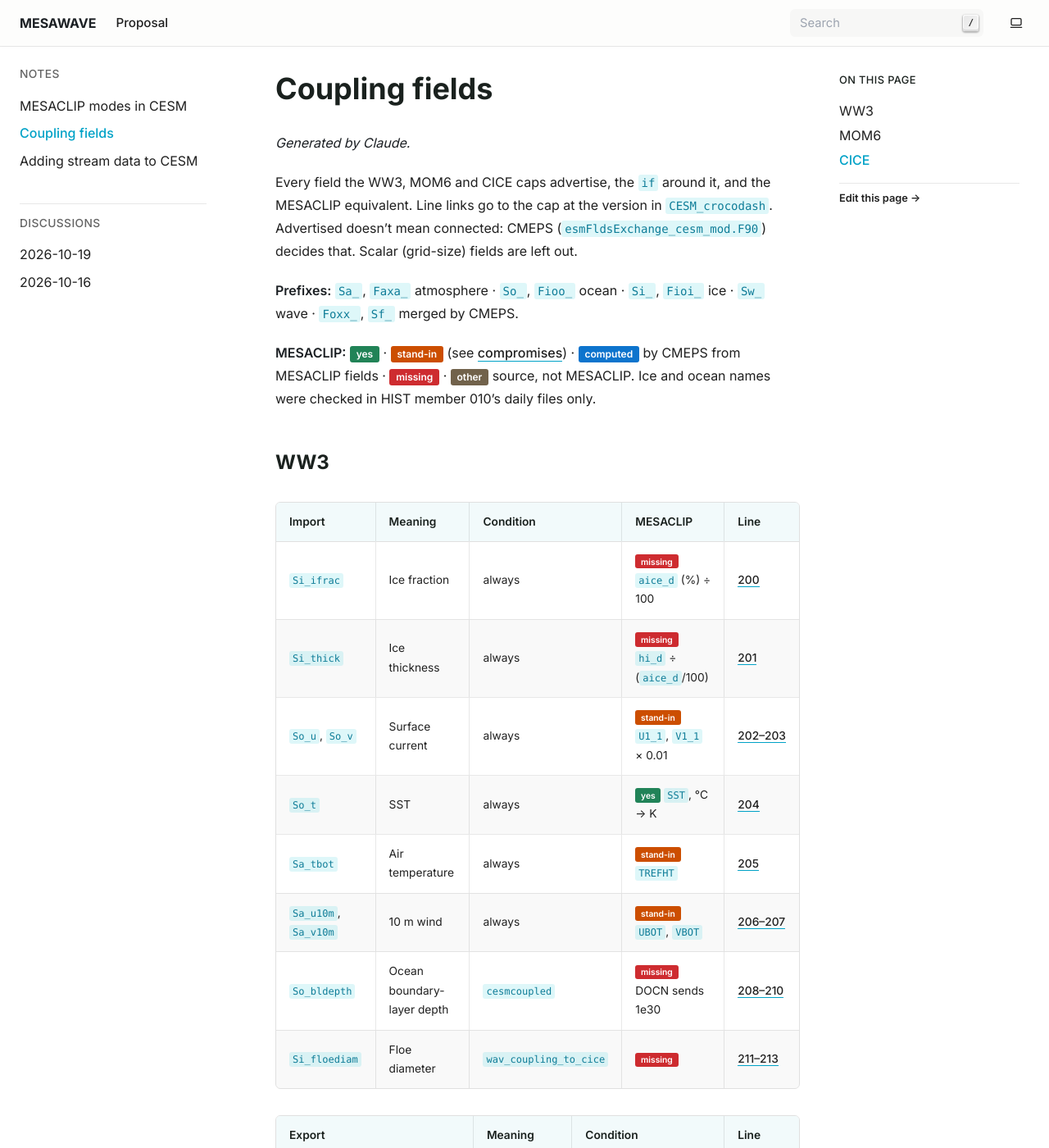
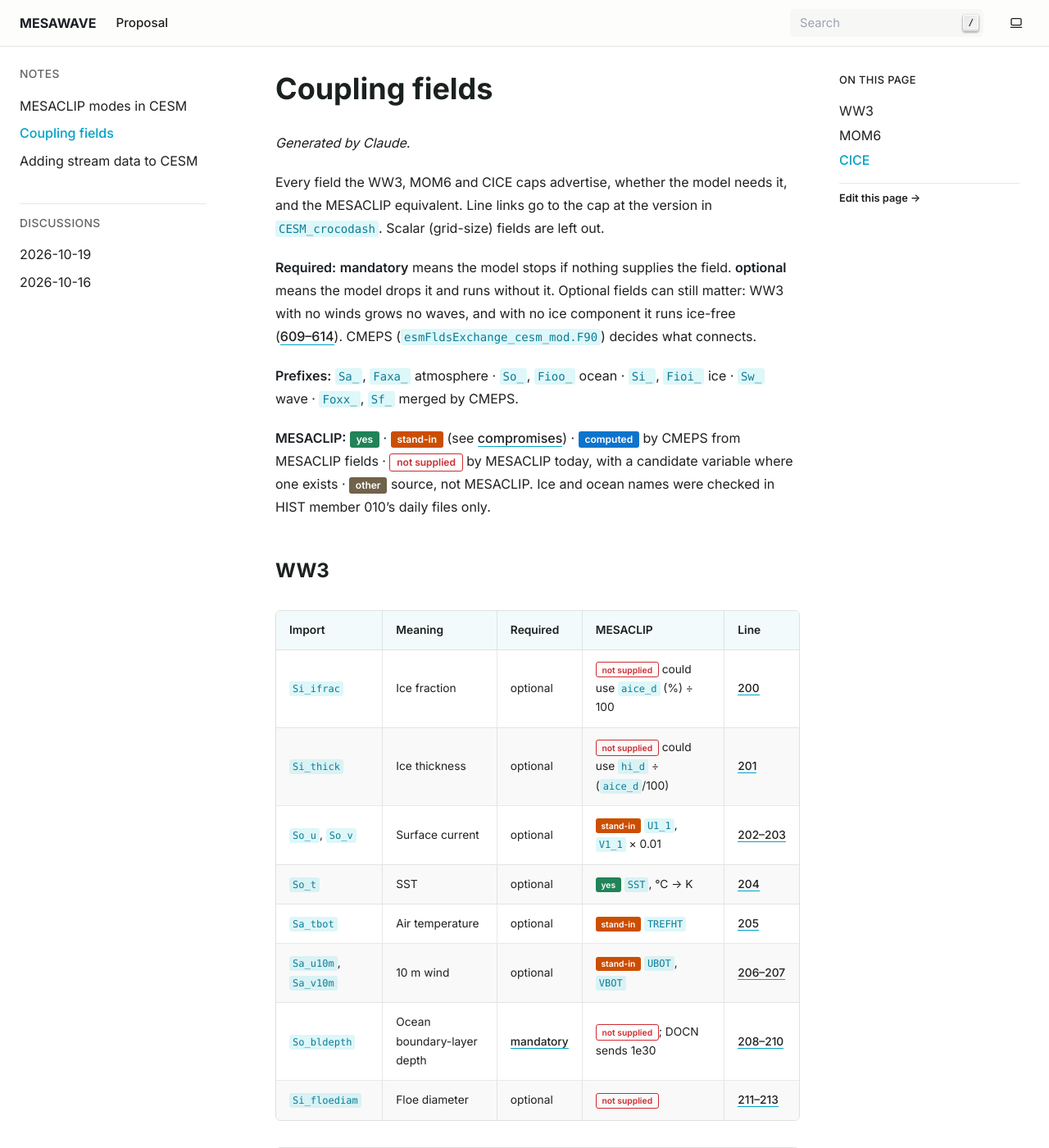
Before and after one commit to manishvenu/mesawave, a Sphinx documentation site: the page built from docs/source/stream_data_requirements.md, in a window 1280 px wide and 1400 px high. Shown: the whole window at 82% size. Built offline with Sphinx 7.4.7, drawn with Linux system fonts in a browser that asks for light colours; some of the changed text lies outside the part shown.

Commit message:
Docs: mark coupling imports as mandatory or optional
Replace the import tables' condition column with whether the model stops
without the field (WW3 So_bldepth; CICE Sa_ptem+Sa_dens or Sa_pbot) or
runs without it. Rename the MESACLIP 'missing' badge to 'not supplied'.

```diff
--- a/docs/source/stream_data_requirements.md
+++ b/docs/source/stream_data_requirements.md
@@ -2,33 +2,37 @@
 
 *Generated by Claude.*
 
-Every field the WW3, MOM6 and CICE caps advertise, the `if` around it, and the MESACLIP
-equivalent. Line links go to the cap at the version in `CESM_crocodash`. Advertised doesn't mean
-connected: CMEPS (`esmFldsExchange_cesm_mod.F90`) decides that. Scalar (grid-size) fields are left
-out.
+Every field the WW3, MOM6 and CICE caps advertise, whether the model needs it, and the MESACLIP
+equivalent. Line links go to the cap at the version in `CESM_crocodash`. Scalar (grid-size)
+fields are left out.
+
+**Required:** **mandatory** means the model stops if nothing supplies the field. **optional** means
+the model drops it and runs without it. Optional fields can still matter: WW3 with no winds grows
+no waves, and with no ice component it runs ice-free ([609–614](ww3:L609-L614)). CMEPS
+(`esmFldsExchange_cesm_mod.F90`) decides what connects.
 
 **Prefixes:** `Sa_`, `Faxa_` atmosphere · `So_`, `Fioo_` ocean · `Si_`, `Fioi_` ice · `Sw_` wave ·
 `Foxx_`, `Sf_` merged by CMEPS.
 
 **MESACLIP:** {bdg-success}`yes` · {bdg-warning}`stand-in` (see
 [compromises](mesaclip_cesm_modes.md#not-done-and-compromises)) · {bdg-info}`computed` by CMEPS from
-MESACLIP fields · {bdg-danger}`missing` · {bdg-secondary}`other` source, not MESACLIP. Ice and ocean
+MESACLIP fields · {bdg-danger-line}`not supplied` by MESACLIP today, with a candidate variable where one exists · {bdg-secondary}`other` source, not MESACLIP. Ice and ocean
 names were checked in HIST member 010's daily files only.
 
 ## WW3
 
-| Import | Meaning | Condition | MESACLIP | Line |
+| Import | Meaning | Required | MESACLIP | Line |
 |---|---|---|---|---|
-| `Si_ifrac` | Ice fraction | always | {bdg-danger}`missing` `aice_d` (%) ÷ 100 | [200](ww3:L200) |
-| `Si_thick` | Ice thickness | always | {bdg-danger}`missing` `hi_d` ÷ (`aice_d`/100) | [201](ww3:L201) |
-| `So_u`, `So_v` | Surface current | always | {bdg-warning}`stand-in` `U1_1`, `V1_1` × 0.01 | [202–203](ww3:L202-L203) |
-| `So_t` | SST | always | {bdg-success}`yes` `SST`, °C → K | [204](ww3:L204) |
-| `Sa_tbot` | Air temperature | always | {bdg-warning}`stand-in` `TREFHT` | [205](ww3:L205) |
-| `Sa_u10m`, `Sa_v10m` | 10 m wind | always | {bdg-warning}`stand-in` `UBOT`, `VBOT` | [206–207](ww3:L206-L207) |
-| `So_bldepth` | Ocean boundary-layer depth | `cesmcoupled` | {bdg-danger}`missing` DOCN sends 1e30 | [208–210](ww3:L208-L210) |
-| `Si_floediam` | Floe diameter | `wav_coupling_to_cice` | {bdg-danger}`missing` | [211–213](ww3:L211-L213) |
+| `Si_ifrac` | Ice fraction | optional | {bdg-danger-line}`not supplied` could use `aice_d` (%) ÷ 100 | [200](ww3:L200) |
+| `Si_thick` | Ice thickness | optional | {bdg-danger-line}`not supplied` could use `hi_d` ÷ (`aice_d`/100) | [201](ww3:L201) |
+| `So_u`, `So_v` | Surface current | optional | {bdg-warning}`stand-in` `U1_1`, `V1_1` × 0.01 | [202–203](ww3:L202-L203) |
+| `So_t` | SST | optional | {bdg-success}`yes` `SST`, °C → K | [204](ww3:L204) |
+| `Sa_tbot` | Air temperature | optional | {bdg-warning}`stand-in` `TREFHT` | [205](ww3:L205) |
+| `Sa_u10m`, `Sa_v10m` | 10 m wind | optional | {bdg-warning}`stand-in` `UBOT`, `VBOT` | [206–207](ww3:L206-L207) |
+| `So_bldepth` | Ocean boundary-layer depth | **[mandatory](ww3:L620)** | {bdg-danger-line}`not supplied`; DOCN sends 1e30 | [208–210](ww3:L208-L210) |
+| `Si_floediam` | Floe diameter | optional | {bdg-danger-line}`not supplied` | [211–213](ww3:L211-L213) |
 
-| Export | Meaning | Condition | Line |
+| Export | Meaning | Advertised when | Line |
 |---|---|---|---|
 | `Sw_ustokes`, `Sw_vstokes` | Surface Stokes drift | always | [228–229](ww3:L228-L229) |
 | `Sw_lamult`, `Sw_hstokes` | Langmuir factor, Stokes depth | `cesmcoupled` | [231–234](ww3:L231-L234) |
@@ -39,57 +43,57 @@ names were checked in HIST member 010's daily files only.
 
 ## MOM6
 
-| Import | Meaning | Condition | MESACLIP | Line |
+| Import | Meaning | Required | MESACLIP | Line |
 |---|---|---|---|---|
-| `Fioi_salt` | Salt flux from ice | always | {bdg-secondary}`other` ice | [853](mom6:L853) |
-| `Foxx_taux`, `Foxx_tauy` | Surface stress | always | {bdg-info}`computed` | [854–855](mom6:L854-L855) |
-| `Foxx_sen`, `Foxx_evap` | Sensible heat, evaporation | always | {bdg-info}`computed` | [856–857](mom6:L856-L857) |
-| `Foxx_lwnet` | Net longwave | always | {bdg-info}`computed` from `FLDS` | [858](mom6:L858) |
-| `Foxx_swnet_vdr`, `_vdf`, `_idr`, `_idf` | Net shortwave, 4 bands | always | {bdg-info}`computed` from `FSDS`, `SOLSD`, `SOLLD` | [859–862](mom6:L859-L862) |
-| `Faxa_rain`, `Faxa_snow` | Rain, snow | always | {bdg-success}`yes` `PRECT`, `PRECC`, `PRECSC`, `PRECSL` | [863–864](mom6:L863-L864) |
-| `Sa_pslv` | Sea-level pressure | always | {bdg-success}`yes` `PSL` | [865](mom6:L865) |
-| `Foxx_rofl`, `Foxx_rofi` | Liquid, frozen runoff | always | {bdg-secondary}`other` DROF | [866–867](mom6:L866-L867) |
-| `Forr_rofl_glc`, `Forr_rofi_glc` | Glacier runoff | `cesm_coupled` | {bdg-secondary}`other` DROF | [868–871](mom6:L868-L871) |
-| `Si_ifrac` | Ice fraction | always | {bdg-danger}`missing` `aice_d` (%) ÷ 100 | [872](mom6:L872) |
-| `So_duu10n` | 10 m neutral wind squared | always | {bdg-info}`computed` | [873](mom6:L873) |
-| `Fioi_meltw`, `Fioi_melth` | Meltwater, melt heat | always | {bdg-secondary}`other` ice | [874–875](mom6:L874-L875) |
-| `Foxx_hrain`, `_hsnow`, `_hevap`, `_hcond`, `_hrofl`, `_hrofi` | Heat content of water fluxes | always | {bdg-info}`computed` | [877–882](mom6:L877-L882) |
-| `Foxx_hrofl_glc`, `Foxx_hrofi_glc` | Heat content of glacier runoff | `cesm_coupled` | {bdg-secondary}`other` DROF | [883–886](mom6:L883-L886) |
-| `Sf_afracr`, `Foxx_swnet_afracr`, `Fioi_swpen_ifrac_n`, `Si_ifrac_n` | Per-category ice shortwave | `ice_ncat > 0` | {bdg-secondary}`other` ice | [888–895](mom6:L888-L895) |
-| `Faxa_ndep`, `Faxa_dstwet`, `Faxa_dstdry`, `Faxa_bcph`, `Fioi_flxdst`, `Fioi_bcphi`, `Fioi_bcpho`, `Sa_co2prog`, `Sa_co2diag` | Deposition, CO₂ | `cesm_coupled .and. use_MARBL` | {bdg-secondary}`other` | [897–912](mom6:L897-L912) |
-| `Sw_lamult` | Langmuir factor | `use_waves`, `wave_method == "EFACTOR"` | {bdg-secondary}`other` WW3 | [914–916](mom6:L914-L916) |
-| `Sw_pstokes_x`, `Sw_pstokes_y` | Stokes drift, 3 bands | `use_waves`, `wave_method == "SURFACE_BANDS"` | {bdg-secondary}`other` WW3 | [917–921](mom6:L917-L921) |
+| `Fioi_salt` | Salt flux from ice | optional | {bdg-secondary}`other` ice | [853](mom6:L853) |
+| `Foxx_taux`, `Foxx_tauy` | Surface stress | optional | {bdg-info}`computed` | [854–855](mom6:L854-L855) |
+| `Foxx_sen`, `Foxx_evap` | Sensible heat, evaporation | optional | {bdg-info}`computed` | [856–857](mom6:L856-L857) |
+| `Foxx_lwnet` | Net longwave | optional | {bdg-info}`computed` from `FLDS` | [858](mom6:L858) |
+| `Foxx_swnet_vdr`, `_vdf`, `_idr`, `_idf` | Net shortwave, 4 bands | optional | {bdg-info}`computed` from `FSDS`, `SOLSD`, `SOLLD` | [859–862](mom6:L859-L862) |
+| `Faxa_rain`, `Faxa_snow` | Rain, snow | optional | {bdg-success}`yes` `PRECT`, `PRECC`, `PRECSC`, `PRECSL` | [863–864](mom6:L863-L864) |
+| `Sa_pslv` | Sea-level pressure | optional | {bdg-success}`yes` `PSL` | [865](mom6:L865) |
+| `Foxx_rofl`, `Foxx_rofi` | Liquid, frozen runoff | optional | {bdg-secondary}`other` DROF | [866–867](mom6:L866-L867) |
+| `Forr_rofl_glc`, `Forr_rofi_glc` | Glacier runoff | optional | {bdg-secondary}`other` DROF | [868–871](mom6:L868-L871) |
+| `Si_ifrac` | Ice fraction | optional | {bdg-danger-line}`not supplied` could use `aice_d` (%) ÷ 100 | [872](mom6:L872) |
+| `So_duu10n` | 10 m neutral wind squared | optional | {bdg-info}`computed` | [873](mom6:L873) |
+| `Fioi_meltw`, `Fioi_melth` | Meltwater, melt heat | optional | {bdg-secondary}`other` ice | [874–875](mom6:L874-L875) |
+| `Foxx_hrain`, `_hsnow`, `_hevap`, `_hcond`, `_hrofl`, `_hrofi` | Heat content of water fluxes | optional | {bdg-info}`computed` | [877–882](mom6:L877-L882) |
+| `Foxx_hrofl_glc`, `Foxx_hrofi_glc` | Heat content of glacier runoff | optional | {bdg-secondary}`other` DROF | [883–886](mom6:L883-L886) |
+| `Sf_afracr`, `Foxx_swnet_afracr`, `Fioi_swpen_ifrac_n`, `Si_ifrac_n` | Per-category ice shortwave | optional | {bdg-secondary}`other` ice | [888–895](mom6:L888-L895) |
+| `Faxa_ndep`, `Faxa_dstwet`, `Faxa_dstdry`, `Faxa_bcph`, `Fioi_flxdst`, `Fioi_bcphi`, `Fioi_bcpho`, `Sa_co2prog`, `Sa_co2diag` | Deposition, CO₂ | optional | {bdg-secondary}`other` | [897–912](mom6:L897-L912) |
+| `Sw_lamult` | Langmuir factor | optional | {bdg-secondary}`other` WW3 | [914–916](mom6:L914-L916) |
+| `Sw_pstokes_x`, `Sw_pstokes_y` | Stokes drift, 3 bands | optional | {bdg-secondary}`other` WW3 | [917–921](mom6:L917-L921) |
 
-| Export | Meaning | Condition | MESACLIP DOCN | Line |
+| Export | Meaning | Advertised when | MESACLIP DOCN | Line |
 |---|---|---|---|---|
 | `So_omask` | Ocean mask | always | {bdg-success}`yes` [61](docn:L61) | [928](mom6:L928) |
 | `So_t` | SST | always | {bdg-success}`yes` `SST` [62](docn:L62) | [929](mom6:L929) |
-| `So_s` | SSS | always | {bdg-danger}`missing` POP has `SSS` | [930](mom6:L930) |
+| `So_s` | SSS | always | {bdg-danger-line}`not supplied` could use POP `SSS` | [930](mom6:L930) |
 | `So_u`, `So_v` | Surface current | always | {bdg-warning}`stand-in` `U1_1`, `V1_1` [63–64](docn:L63-L64) | [931–932](mom6:L931-L932) |
-| `So_dhdx`, `So_dhdy` | Sea-surface slope | always | {bdg-danger}`missing` POP has `SSH_2` | [933–934](mom6:L933-L934) |
-| `Fioo_q` | Freeze/melt potential | always | {bdg-danger}`missing` POP has `QFLUX` | [935](mom6:L935) |
-| `So_bldepth` | Boundary-layer depth | always | {bdg-danger}`missing` 1e30 [65](docn:L65) | [936](mom6:L936) |
-| `Faoo_fco2_ocn` | CO₂ flux | `cesm_coupled .and. use_MARBL` | {bdg-danger}`missing` | [937–939](mom6:L937-L939) |
+| `So_dhdx`, `So_dhdy` | Sea-surface slope | always | {bdg-danger-line}`not supplied` could use the gradient of POP `SSH_2` | [933–934](mom6:L933-L934) |
+| `Fioo_q` | Freeze/melt potential | always | {bdg-danger-line}`not supplied` could use POP `QFLUX` | [935](mom6:L935) |
+| `So_bldepth` | Boundary-layer depth | always | {bdg-danger-line}`not supplied`; DOCN sends 1e30 [65](docn:L65) | [936](mom6:L936) |
+| `Faoo_fco2_ocn` | CO₂ flux | `cesm_coupled .and. use_MARBL` | {bdg-danger-line}`not supplied` | [937–939](mom6:L937-L939) |
 
 ## CICE
 
-| Import | Meaning | Condition | MESACLIP | Line |
+| Import | Meaning | Required | MESACLIP | Line |
 |---|---|---|---|---|
-| `So_dhdx`, `So_dhdy` | Sea-surface slope | always | {bdg-danger}`missing` | [161–162](cice:L161-L162) |
-| `So_t`, `So_s` | SST, SSS | always | `SST` {bdg-success}`yes`, `So_s` {bdg-danger}`missing` | [163–164](cice:L163-L164) |
-| `So_u`, `So_v` | Surface current | always | {bdg-warning}`stand-in` `U1_1`, `V1_1` | [165–166](cice:L165-L166) |
-| `Fioo_q` | Freeze/melt potential | always | {bdg-danger}`missing` | [167](cice:L167) |
-| `Sa_z`, `Sa_u`, `Sa_v` | Lowest-level height, wind | always | {bdg-success}`yes` `ZBOT`, `UBOT`, `VBOT` | [170–172](cice:L170-L172) |
-| `Sa_shum`, `Sa_tbot` | Humidity, air temperature | always | {bdg-warning}`stand-in` `QREFHT`, `TREFHT` | [173–174](cice:L173-L174) |
-| `Sa_pbot` | Lowest-level pressure | always | {bdg-warning}`stand-in` `PS` | [175](cice:L175) |
-| `Faxa_swvdr`, `_swvdf`, `_swndr`, `_swndf` | Downward shortwave, 4 bands | always | {bdg-warning}`stand-in` `SOLSD`, `SOLLD`, `FSDS` | [176–179](cice:L176-L179) |
-| `Faxa_lwdn` | Downward longwave | always | {bdg-success}`yes` `FLDS` | [180](cice:L180) |
-| `Faxa_rain`, `Faxa_snow` | Rain, snow | always | {bdg-success}`yes` `PREC*` | [181–182](cice:L181-L182) |
-| `Sa_ptem`, `Sa_dens` | Potential temperature, density | always | {bdg-info}`computed` in DATM | [183–184](cice:L183-L184) |
-| `Faxa_bcph`, `Faxa_dstwet`, `Faxa_dstdry` | Black carbon, dust | always | {bdg-secondary}`other` | [189–193](cice:L189-L193) |
-| `Sw_elevation_spectrum` | Wave spectrum | `flds_wave` (`wav_coupling_to_cice`) | {bdg-secondary}`other` WW3 | [198–201](cice:L198-L201) |
+| `So_dhdx`, `So_dhdy` | Sea-surface slope | optional | {bdg-danger-line}`not supplied` | [161–162](cice:L161-L162) |
+| `So_t`, `So_s` | SST, SSS | optional | `SST` {bdg-success}`yes`, `So_s` {bdg-danger-line}`not supplied` | [163–164](cice:L163-L164) |
+| `So_u`, `So_v` | Surface current | optional | {bdg-warning}`stand-in` `U1_1`, `V1_1` | [165–166](cice:L165-L166) |
+| `Fioo_q` | Freeze/melt potential | optional | {bdg-danger-line}`not supplied` | [167](cice:L167) |
+| `Sa_z`, `Sa_u`, `Sa_v` | Lowest-level height, wind | optional | {bdg-success}`yes` `ZBOT`, `UBOT`, `VBOT` | [170–172](cice:L170-L172) |
+| `Sa_shum`, `Sa_tbot` | Humidity, air temperature | optional | {bdg-warning}`stand-in` `QREFHT`, `TREFHT` | [173–174](cice:L173-L174) |
+| `Sa_pbot` | Lowest-level pressure | **[mandatory](cice:L488-L499)**, or `Sa_ptem` + `Sa_dens` | {bdg-warning}`stand-in` `PS` | [175](cice:L175) |
+| `Faxa_swvdr`, `_swvdf`, `_swndr`, `_swndf` | Downward shortwave, 4 bands | optional | {bdg-warning}`stand-in` `SOLSD`, `SOLLD`, `FSDS` | [176–179](cice:L176-L179) |
+| `Faxa_lwdn` | Downward longwave | optional | {bdg-success}`yes` `FLDS` | [180](cice:L180) |
+| `Faxa_rain`, `Faxa_snow` | Rain, snow | optional | {bdg-success}`yes` `PREC*` | [181–182](cice:L181-L182) |
+| `Sa_ptem`, `Sa_dens` | Potential temperature, density | **[mandatory](cice:L488-L499)**, or `Sa_pbot` | {bdg-info}`computed` in DATM | [183–184](cice:L183-L184) |
+| `Faxa_bcph`, `Faxa_dstwet`, `Faxa_dstdry` | Black carbon, dust | optional | {bdg-secondary}`other` | [189–193](cice:L189-L193) |
+| `Sw_elevation_spectrum` | Wave spectrum | optional | {bdg-secondary}`other` WW3 | [198–201](cice:L198-L201) |
 
-| Export | Meaning | Condition | MESACLIP | [DICE `ssmi`](dice:L134-L163) | Line |
+| Export | Meaning | Advertised when | MESACLIP | [DICE `ssmi`](dice:L134-L163) | Line |
 |---|---|---|---|---|---|
 | `Si_imask`, `Si_ifrac` | Ice mask, fraction | always | `aice_d` (%) ÷ 100 | yes | [216–217](cice:L216-L217) |
 | `Si_t`, `Si_vice`, `Si_vsno` | Surface temperature, ice and snow volume | always | — | `Si_t` only | [218–220](cice:L218-L220) |
```
